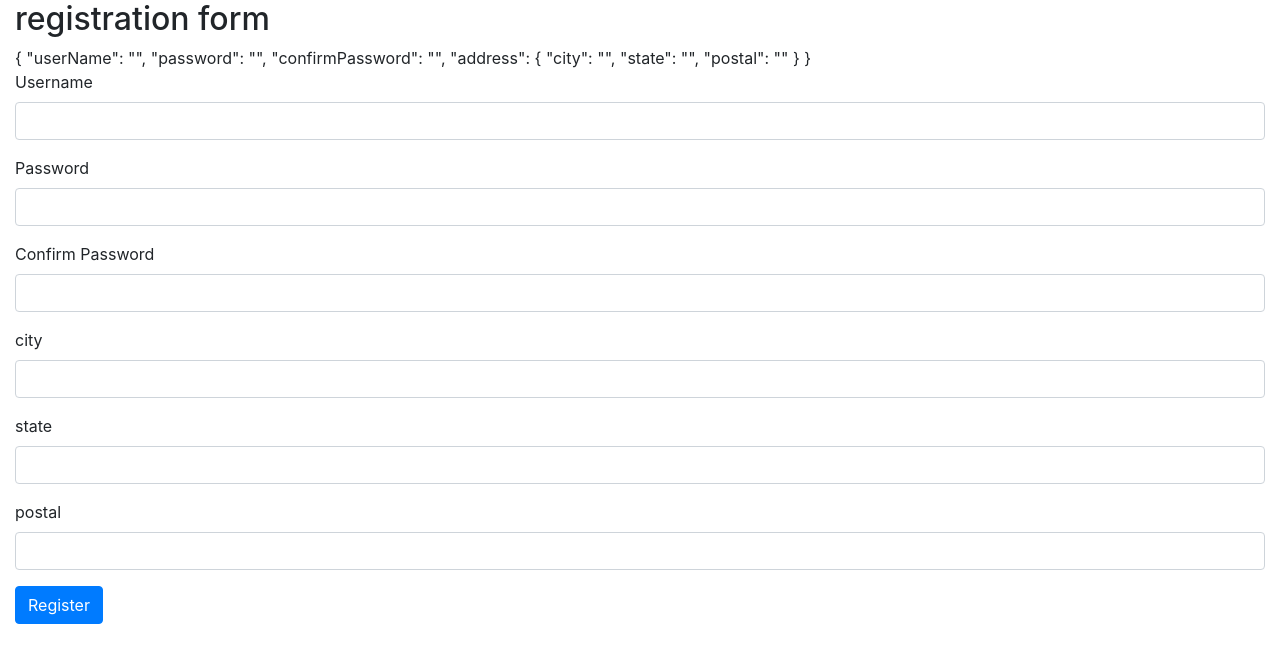
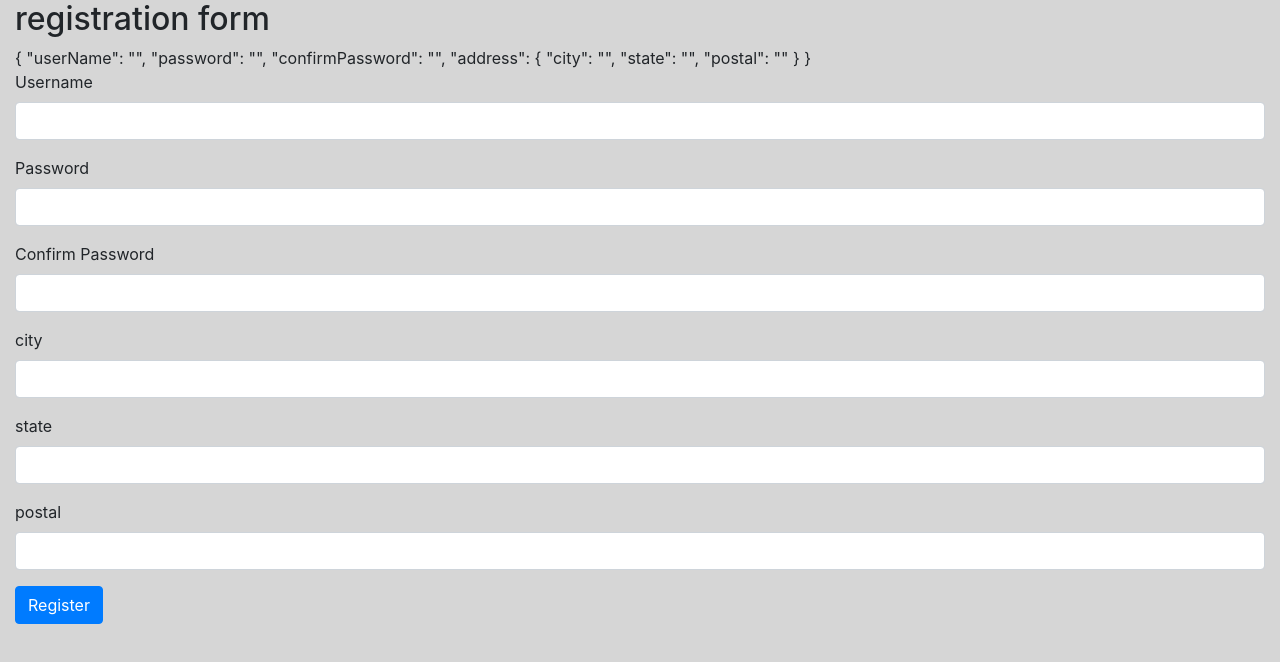
Before and after one commit to Ashish3832/angular-classdrivenform, an Angular app: page / in a window 1280 px wide. Shown: the top 662 px of the page. Built offline with nearby package versions, Linux system fonts and the light colour scheme.

Commit message:
2 files modified

```diff
--- a/src/app/app.module.ts
+++ b/src/app/app.module.ts
@@ -2,6 +2,7 @@ import { NgModule } from '@angular/core';
 import { BrowserModule } from '@angular/platform-browser';
 import { FormsModule } from '@angular/forms';
 import { ReactiveFormsModule} from '@angular/forms'
+
 
 import { AppComponent } from './app.component';
 import { HelloComponent } from './hello.component';
--- a/src/styles.css
+++ b/src/styles.css
@@ -1 +1,5 @@
 /* Add application styles & imports to this file! */
+body{
+  //background-image: url("https://i.pinimg.com/474x/4c/05/91/4c059118944bf459a2e40f8d19ca8278--voodoo-spells-flat-earth.jpg");
+  background-color:#cccc;
+}
```
